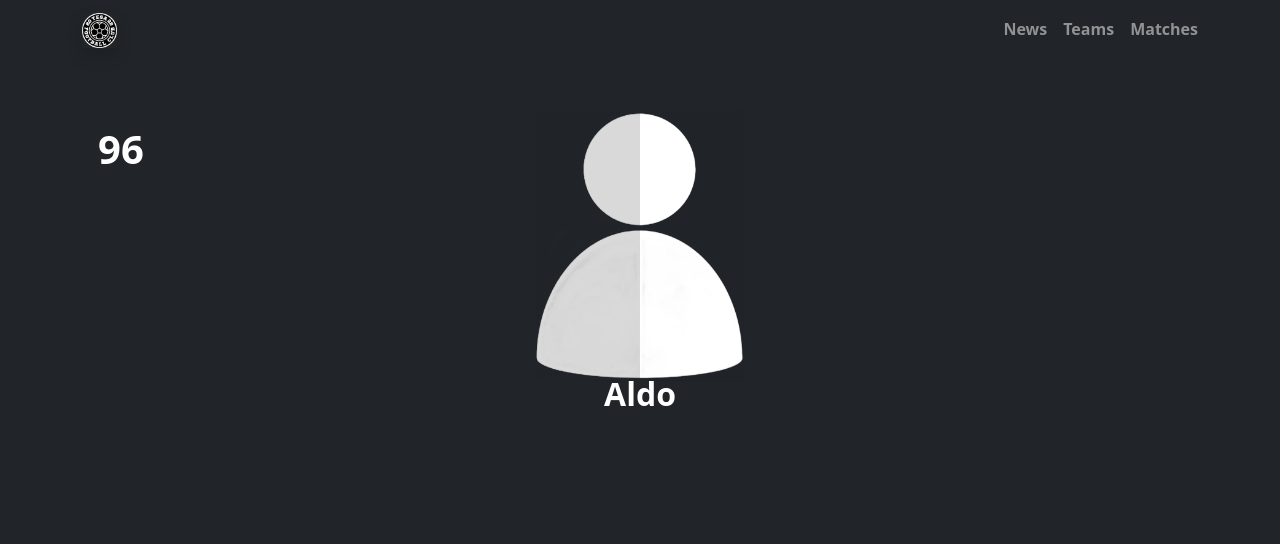
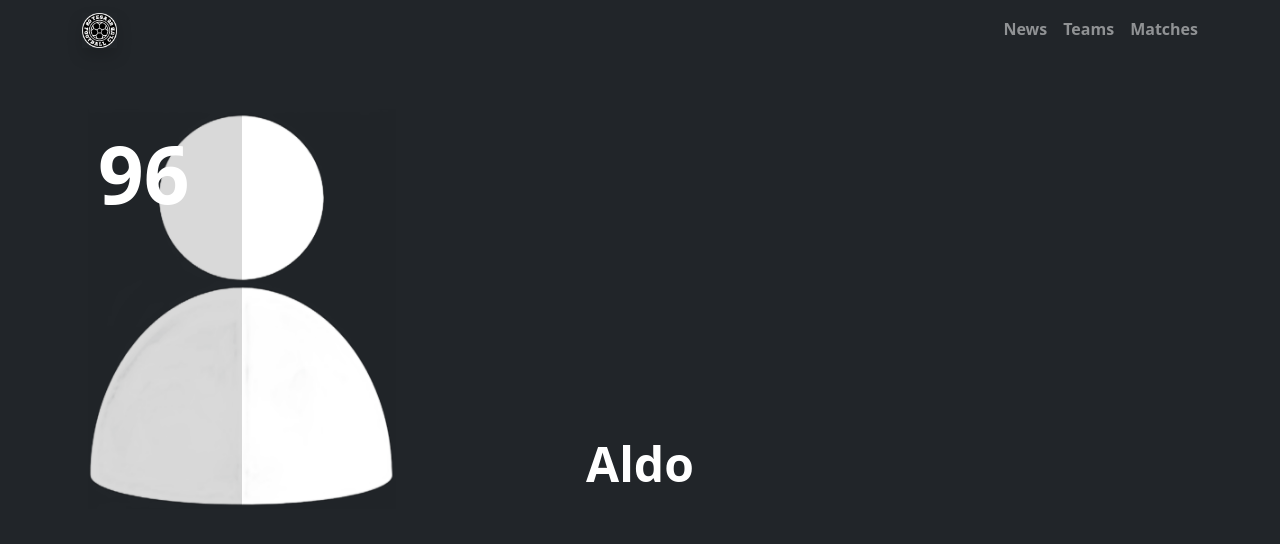
Before and after one commit to tesafc/tesafc.github.io, a Jekyll site: the page built from _players/number-96.md, in a window 1280 px wide. Shown: the top 544 px of the page. Built offline with Jekyll 4.4.1, drawn with Linux system fonts in a browser that asks for light colours; nearby versions of some CDN libraries.

Commit message:
Update player.html

```diff
--- a/_layouts/player.html
+++ b/_layouts/player.html
@@ -5,10 +5,10 @@
 <div class="my-5 text-bg-dark">
   <div class="container">
     <div class="card text-bg-dark rounded-0 border-0">
-      <img src="{{ page.profile-picture | relative_url }}" alt="" class="card-img p-5 pt-0" style="object-fit: contain; max-height: 20rem;">
+      <img src="{{ page.profile-picture | relative_url }}" alt="" class="card-img" style="object-fit: contain; max-width: 20rem; max-height: 25rem;">
       <div class="card-img-overlay d-flex flex-column justify-content-between">
-        <h1 class="card-title fw-bolder mb-0">{{ page.jersey-number }}</h1>
-        <h2 class="card-title text-center text-capitalize fw-bolder mb-0 pt-2">{{ page.jersey-name }}</h2>
+        <h1 class="card-title text-uppercase fw-bolder mb-0" style="font-size: 5rem;">{{ page.jersey-number }}</h1>
+        <h2 class="card-title text-center text-capitalize fw-bolder mb-0" style="font-size: 3rem;">{{ page.jersey-name }}</h2>
       </div>
     </div>
   </div>
```
